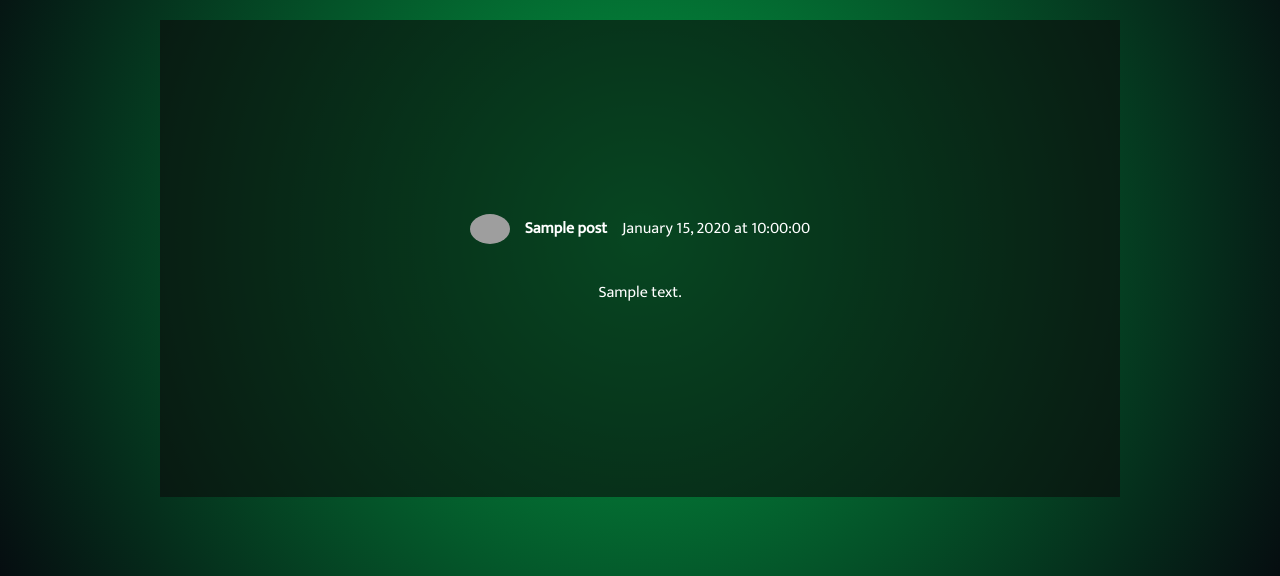
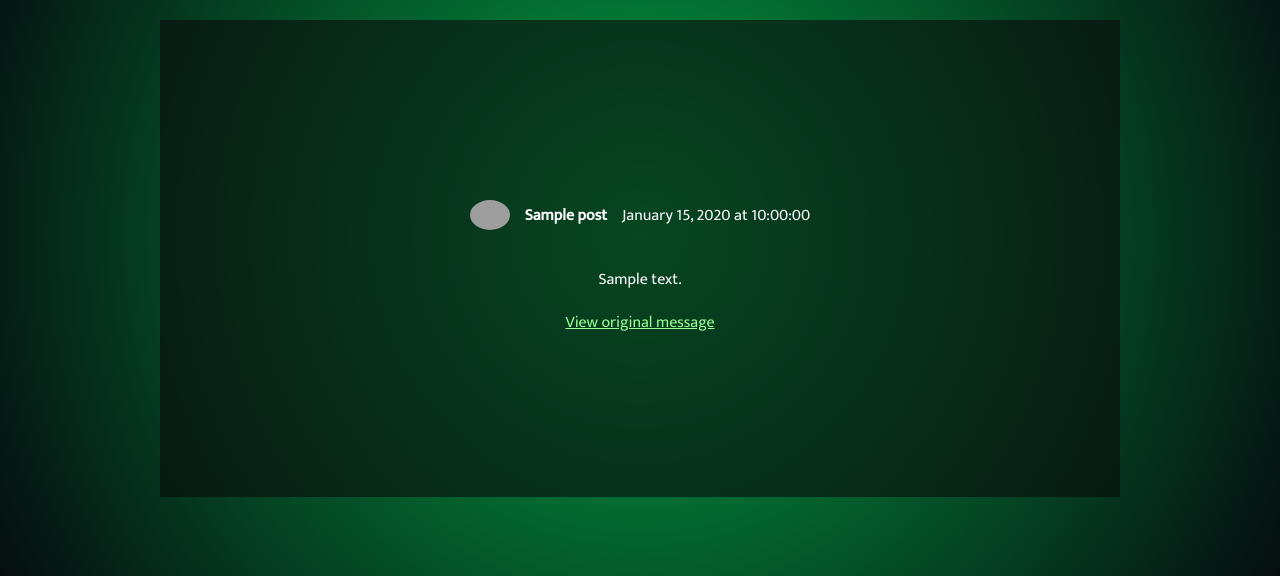
Before and after one commit to jvadair/mhs-updates, a Flask app: template templates/post.html in a window 1280 px wide. Shown: the part 165-741 px from the top of the page. Run offline with Flask 2, Linux system fonts and the light colour scheme; the visitor is signed in with stand-in values (Sample User, id 1); the template is opened without the code that fills it: most values are stand-ins (such as "Sample title", 1, 10 or a date in 2020); grey boxes are pictures that could not be loaded.

Commit message:
Allow viewing original posts

```diff
--- a/static/css/post.css
+++ b/static/css/post.css
@@ -37,3 +37,7 @@
   text-align: center;
   max-width: 75vw;
 }
+
+.post .message a {
+  color: rgb(150,255,150)
+}
--- a/templates/post.html
+++ b/templates/post.html
@@ -15,6 +15,9 @@
             </div>
             <div class="message">
                 <p>{{ post['content'] }}</p>
+            {% if post['link'] %}
+            <a href="{{ post['link'] }}">View original message</a>
+            {% endif %}
             </div>
         </div>
     </div>
```
